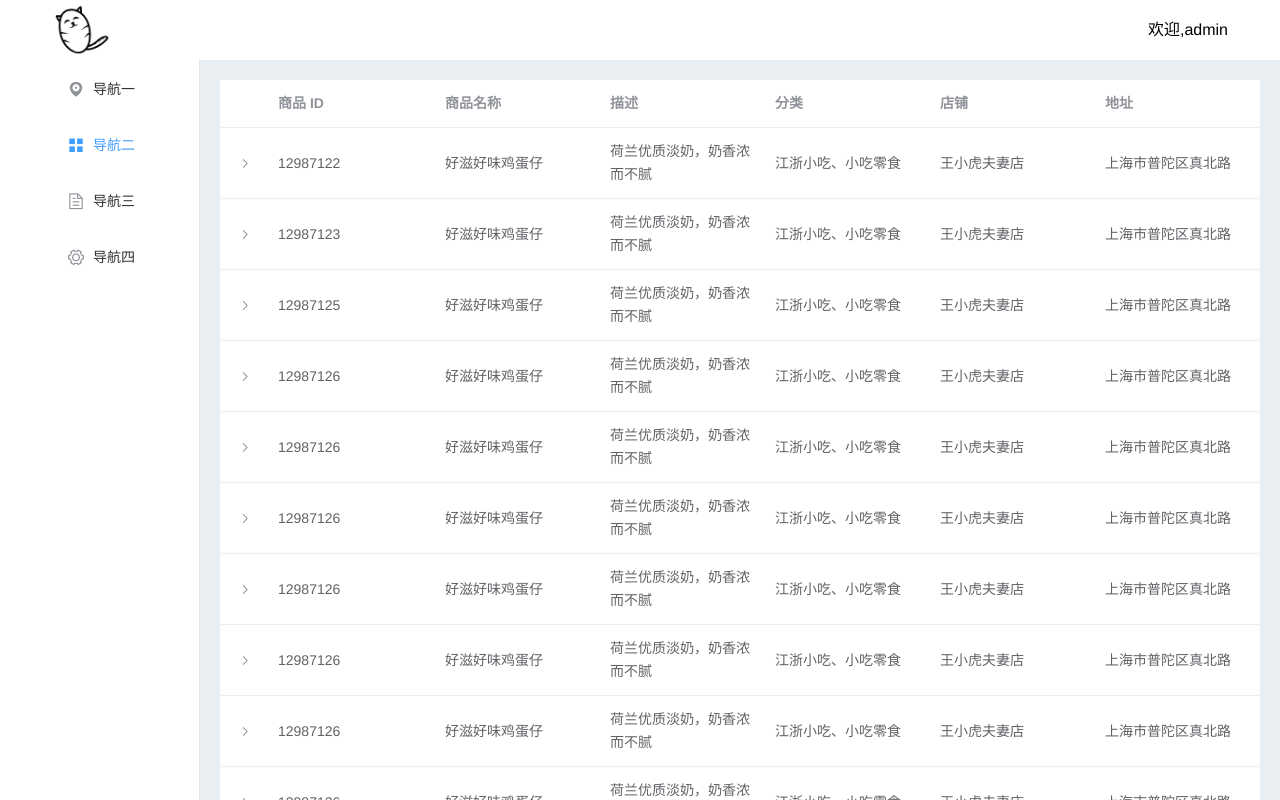
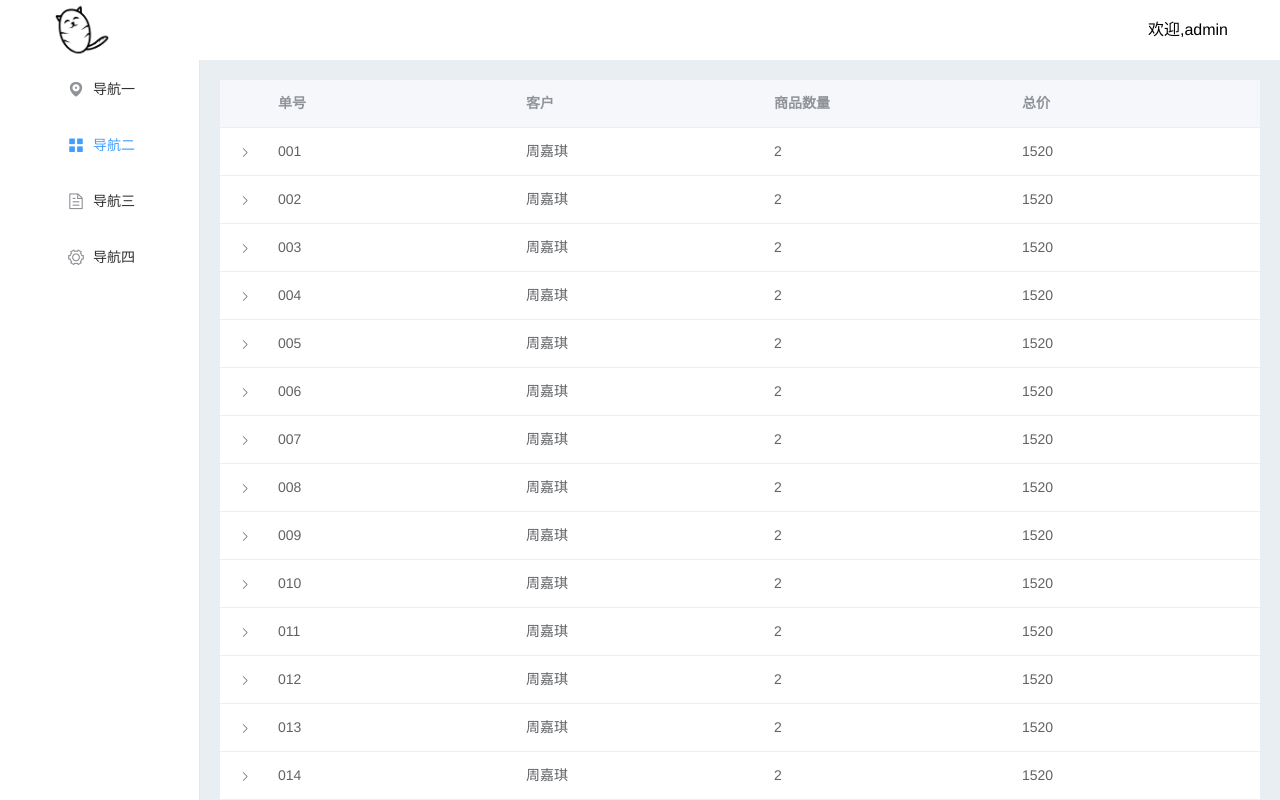
Before and after one commit to n8659150/silverAdmin, a Vue app: page /#/ in a window 1280 px wide. Shown: the top 800 px of the page. Built offline with nearby package versions, Linux system fonts and the light colour scheme.

Commit message:
完善表格，确定数据结构

```diff
--- a/src/components/silverMain/silverMain.vue
+++ b/src/components/silverMain/silverMain.vue
@@ -1,45 +1,43 @@
 <template>
     <el-main>
-    <el-table :data="tableData5" style="width: 100%">
+        <el-table show-summary :data="tableData5" :summary-method="getSummaries" :header-cell-style="{'background-color':'#f5f7fa'}" style="width: 100%">
             <el-table-column type="expand">
                 <template slot-scope="props">
-          <el-form label-position="left" inline class="demo-table-expand">
-            <el-form-item label="商品名称">
+                    <el-form label-position="left" inline class="demo-table-expand" style="display:flex;" v-for="(item,key) in props.row.items" :key="key">
+                        <!-- <el-form-item label="商品名称">
               <span>{{ props.row.name }}</span>
             </el-form-item>
             <el-form-item label="所属店铺">
               <span>{{ props.row.shop }}</span>
+            </el-form-item> -->
+
+                        <el-form-item :label="'商品' + String(key + 1)">
+                            <span>{{ item.name }}</span>
                         </el-form-item>
-            <el-form-item label="商品 ID">
-              <span>{{ props.row.id }}</span>
+                        <el-form-item label="价格">
+                            <span>{{ item.price }}</span>
                         </el-form-item>
-            <el-form-item label="店铺 ID">
-              <span>{{ props.row.shopId }}</span>
+                        <el-form-item label="数量">
+                            <span>{{ item.quantity }}</span>
                         </el-form-item>
-            <el-form-item label="商品分类">
-              <span>{{ props.row.category }}</span>
-            </el-form-item>
-            <el-form-item label="店铺地址">
-              <span>{{ props.row.address }}</span>
-            </el-form-item>
-            <el-form-item label="商品描述">
-              <span>{{ props.row.desc }}</span>
+                        <el-form-item label="总价">
+                            <span>{{item.price * item.quantity }}</span>
                         </el-form-item>
                     </el-form>
                 </template>
             </el-table-column>
-      <el-table-column label="商品 ID" prop="id">
+            <el-table-column label="单号" prop="id">
             </el-table-column>
-      <el-table-column label="商品名称" prop="name">
+            <el-table-column label="客户" prop="shop">
             </el-table-column>
-      <el-table-column label="描述" prop="desc">
+            <el-table-column label="商品数量" prop="itemQty">
             </el-table-column>
-      <el-table-column label="分类" prop="category">
+            <el-table-column label="总价" prop="total">
             </el-table-column>
-      <el-table-column label="店铺" prop="shop">
+            <!-- <el-table-column label="店铺" prop="shop">
       </el-table-column>
       <el-table-column label="地址" prop="address">
-      </el-table-column>
+      </el-table-column> -->
         </el-table>
     </el-main>
 </template>
@@ -51,115 +49,211 @@ export default {
         return {
             tableData5: [
                 {
-                    id: "12987122",
-                    name: "好滋好味鸡蛋仔",
-                    category: "江浙小吃、小吃零食",
-                    desc: "荷兰优质淡奶，奶香浓而不腻",
-                    address: "上海市普陀区真北路",
-                    shop: "王小虎夫妻店",
-                    shopId: "10333"
+                    id: "001",
+                    items: [
+                        { name: "Gucci水桶包", price: "500", quantity: "2" },
+                        { name: "LV水桶包", price: "260", quantity: "2" }
+                    ],
+                    shop: "周嘉琪",
+                    itemQty: "2",
+                    total: "1520"
                 },
                 {
-                    id: "12987123",
-                    name: "好滋好味鸡蛋仔",
-                    category: "江浙小吃、小吃零食",
-                    desc: "荷兰优质淡奶，奶香浓而不腻",
-                    address: "上海市普陀区真北路",
-                    shop: "王小虎夫妻店",
-                    shopId: "10333"
+                    id: "002",
+                    items: [
+                        { name: "Gucci水桶包", price: "500", quantity: "2" },
+                        { name: "LV水桶包", price: "260", quantity: "2" }
+                    ],
+                    shop: "周嘉琪",
+                    itemQty: "2",
+                    total: "1520"
                 },
                 {
-                    id: "12987125",
-                    name: "好滋好味鸡蛋仔",
-                    category: "江浙小吃、小吃零食",
-                    desc: "荷兰优质淡奶，奶香浓而不腻",
-                    address: "上海市普陀区真北路",
-                    shop: "王小虎夫妻店",
-                    shopId: "10333"
+                    id: "003",
+                    items: [
+                        { name: "Gucci水桶包", price: "500", quantity: "2" },
+                        { name: "LV水桶包", price: "260", quantity: "2" }
+                    ],
+                    shop: "周嘉琪",
+                    itemQty: "2",
+                    total: "1520"
                 },
                 {
-                    id: "12987126",
-                    name: "好滋好味鸡蛋仔",
-                    category: "江浙小吃、小吃零食",
-                    desc: "荷兰优质淡奶，奶香浓而不腻",
-                    address: "上海市普陀区真北路",
-                    shop: "王小虎夫妻店",
-                    shopId: "10333"
+                    id: "004",
+                    items: [
+                        { name: "Gucci水桶包", price: "500", quantity: "2" },
+                        { name: "LV水桶包", price: "260", quantity: "2" }
+                    ],
+                    shop: "周嘉琪",
+                    itemQty: "2",
+                    total: "1520"
                 },
                 {
-                    id: "12987126",
-                    name: "好滋好味鸡蛋仔",
-                    category: "江浙小吃、小吃零食",
-                    desc: "荷兰优质淡奶，奶香浓而不腻",
-                    address: "上海市普陀区真北路",
-                    shop: "王小虎夫妻店",
-                    shopId: "10333"
+                    id: "005",
+                    items: [
+                        { name: "Gucci水桶包", price: "500", quantity: "2" },
+                        { name: "LV水桶包", price: "260", quantity: "2" }
+                    ],
+                    shop: "周嘉琪",
+                    itemQty: "2",
+                    total: "1520"
                 },
                 {
-                    id: "12987126",
-                    name: "好滋好味鸡蛋仔",
-                    category: "江浙小吃、小吃零食",
-                    desc: "荷兰优质淡奶，奶香浓而不腻",
-                    address: "上海市普陀区真北路",
-                    shop: "王小虎夫妻店",
-                    shopId: "10333"
+                    id: "006",
+                    items: [
+                        { name: "Gucci水桶包", price: "500", quantity: "2" },
+                        { name: "LV水桶包", price: "260", quantity: "2" }
+                    ],
+                    shop: "周嘉琪",
+                    itemQty: "2",
+                    total: "1520"
                 },
                 {
-                    id: "12987126",
-                    name: "好滋好味鸡蛋仔",
-                    category: "江浙小吃、小吃零食",
-                    desc: "荷兰优质淡奶，奶香浓而不腻",
-                    address: "上海市普陀区真北路",
-                    shop: "王小虎夫妻店",
-                    shopId: "10333"
+                    id: "007",
+                    items: [
+                        { name: "Gucci水桶包", price: "500", quantity: "2" },
+                        { name: "LV水桶包", price: "260", quantity: "2" }
+                    ],
+                    shop: "周嘉琪",
+                    itemQty: "2",
+                    total: "1520"
                 },
                 {
-                    id: "12987126",
-                    name: "好滋好味鸡蛋仔",
-                    category: "江浙小吃、小吃零食",
-                    desc: "荷兰优质淡奶，奶香浓而不腻",
-                    address: "上海市普陀区真北路",
-                    shop: "王小虎夫妻店",
-                    shopId: "10333"
+                    id: "008",
+                    items: [
+                        { name: "Gucci水桶包", price: "500", quantity: "2" },
+                        { name: "LV水桶包", price: "260", quantity: "2" }
+                    ],
+                    shop: "周嘉琪",
+                    itemQty: "2",
+                    total: "1520"
                 },
                 {
-                    id: "12987126",
-                    name: "好滋好味鸡蛋仔",
-                    category: "江浙小吃、小吃零食",
-                    desc: "荷兰优质淡奶，奶香浓而不腻",
-                    address: "上海市普陀区真北路",
-                    shop: "王小虎夫妻店",
-                    shopId: "10333"
+                    id: "009",
+                    items: [
+                        { name: "Gucci水桶包", price: "500", quantity: "2" },
+                        { name: "LV水桶包", price: "260", quantity: "2" }
+                    ],
+                    shop: "周嘉琪",
+                    itemQty: "2",
+                    total: "1520"
                 },
                 {
-                    id: "12987126",
-                    name: "好滋好味鸡蛋仔",
-                    category: "江浙小吃、小吃零食",
-                    desc: "荷兰优质淡奶，奶香浓而不腻",
-                    address: "上海市普陀区真北路",
-                    shop: "王小虎夫妻店",
-                    shopId: "10333"
+                    id: "010",
+                    items: [
+                        { name: "Gucci水桶包", price: "500", quantity: "2" },
+                        { name: "LV水桶包", price: "260", quantity: "2" }
+                    ],
+                    shop: "周嘉琪",
+                    itemQty: "2",
+                    total: "1520"
                 },
                 {
-                    id: "12987126",
-                    name: "好滋好味鸡蛋仔",
-                    category: "江浙小吃、小吃零食",
-                    desc: "荷兰优质淡奶，奶香浓而不腻",
-                    address: "上海市普陀区真北路",
-                    shop: "王小虎夫妻店",
-                    shopId: "10333"
+                    id: "011",
+                    items: [
+                        { name: "Gucci水桶包", price: "500", quantity: "2" },
+                        { name: "LV水桶包", price: "260", quantity: "2" }
+                    ],
+                    shop: "周嘉琪",
+                    itemQty: "2",
+                    total: "1520"
                 },
                 {
-                    id: "12987126",
-                    name: "好滋好味鸡蛋仔",
-                    category: "江浙小吃、小吃零食",
-                    desc: "荷兰优质淡奶，奶香浓而不腻",
-                    address: "上海市普陀区真北路",
-                    shop: "王小虎夫妻店",
-                    shopId: "10333"
+                    id: "012",
+                    items: [
+                        { name: "Gucci水桶包", price: "500", quantity: "2" },
+                        { name: "LV水桶包", price: "260", quantity: "2" }
+                    ],
+                    shop: "周嘉琪",
+                    itemQty: "2",
+                    total: "1520"
+                },
+                {
+                    id: "013",
+                    items: [
+                        { name: "Gucci水桶包", price: "500", quantity: "2" },
+                        { name: "LV水桶包", price: "260", quantity: "2" }
+                    ],
+                    shop: "周嘉琪",
+                    itemQty: "2",
+                    total: "1520"
+                },
+                {
+                    id: "014",
+                    items: [
+                        { name: "Gucci水桶包", price: "500", quantity: "2" },
+                        { name: "LV水桶包", price: "260", quantity: "2" }
+                    ],
+                    shop: "周嘉琪",
+                    itemQty: "2",
+                    total: "1520"
+                },
+                {
+                    id: "015",
+                    items: [
+                        { name: "Gucci水桶包", price: "500", quantity: "2" },
+                        { name: "LV水桶包", price: "260", quantity: "2" }
+                    ],
+                    shop: "周嘉琪",
+                    itemQty: "2",
+                    total: "1520"
+                },
+                {
+                    id: "016",
+                    items: [
+                        { name: "Gucci水桶包", price: "500", quantity: "2" },
+                        { name: "LV水桶包", price: "260", quantity: "2" }
+                    ],
+                    shop: "周嘉琪",
+                    itemQty: "2",
+                    total: "1520"
+                },
+                {
+                    id: "017",
+                    items: [
+                        { name: "Gucci水桶包", price: "500", quantity: "2" },
+                        { name: "LV水桶包", price: "260", quantity: "2" }
+                    ],
+                    shop: "周嘉琪",
+                    itemQty: "2",
+                    total: "1520"
                 }
             ]
         };
+    },
+    methods: {
+        getSummaries(param) {
+            const { columns, data } = param;
+            const sums = [];
+            columns.forEach((column, index) => {
+                if (index === 1) {
+                    sums[index] = "总价";
+                    return;
+                }
+
+                const values = data.map(item => Number(item[column.property]));
+                if (!values.every(value => isNaN(value))) {
+                    sums[index] = values.reduce((prev, curr) => {
+                        const value = Number(curr);
+                        if (!isNaN(value)) {
+                            return prev + curr;
+                        } else {
+                            return prev;
+                        }
+                    }, 0);
+                    if (index === 3) {
+                        sums[index] += " 件";
+                    }
+                    if (index === 4) {
+                        sums[index] += " 元";
+                    }
+                } else {
+                    return;
+                }
+            });
+
+            return sums;
+        }
     }
 };
 </script>
```
Lines whose indentation alone changed are shown as unchanged.
